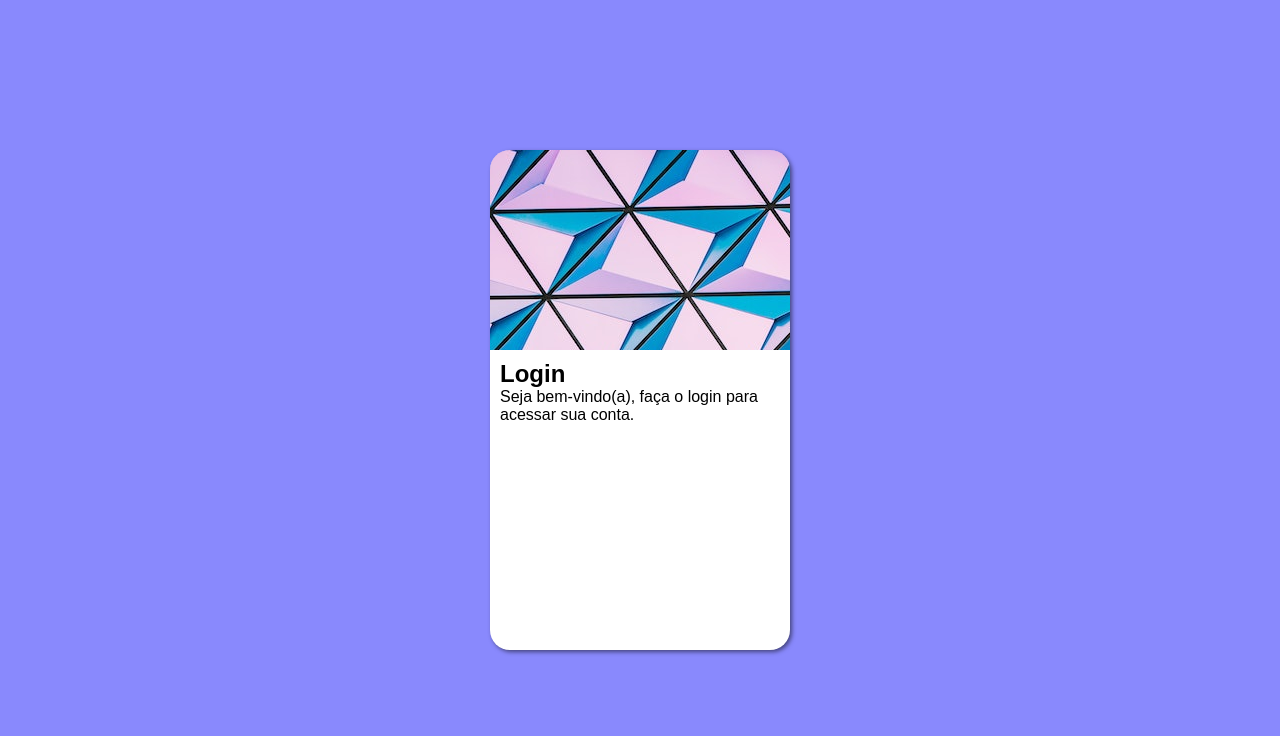
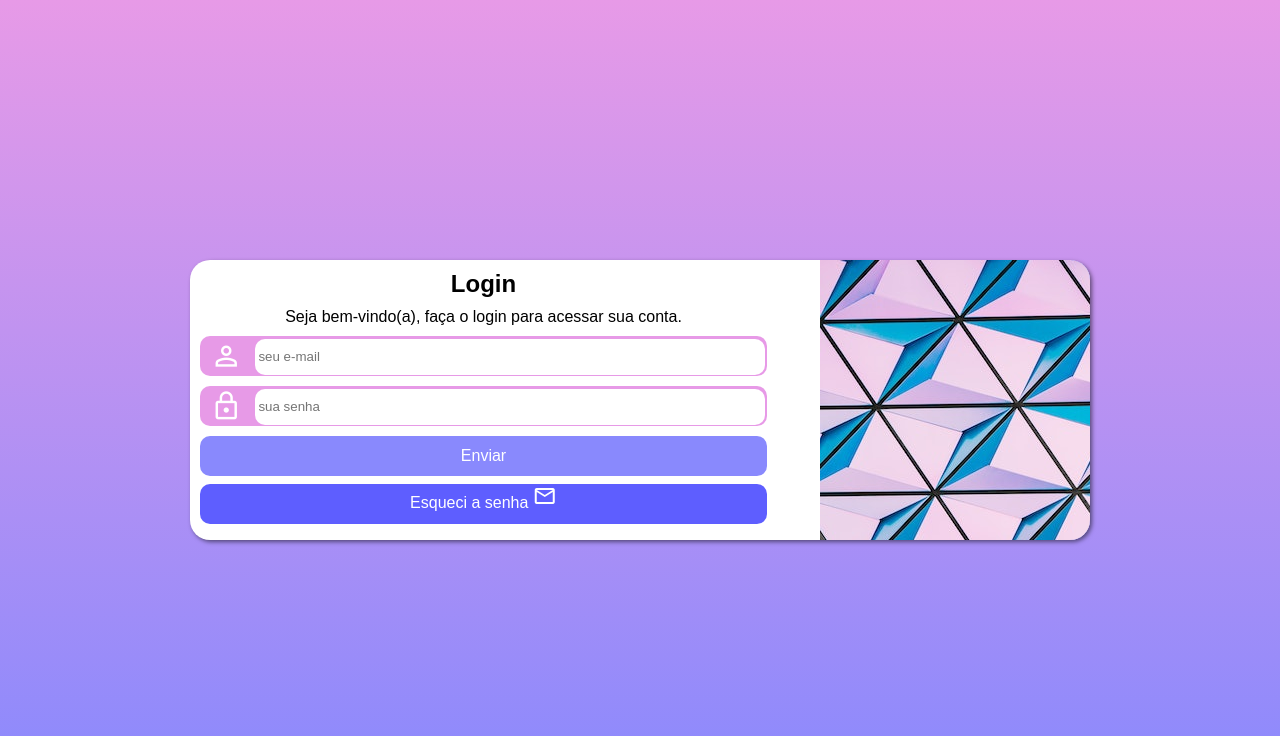
Before and after one commit to TomazdaCosta/projeto-login, a plain HTML site: page index.html in a window 1280 px wide. Drawn offline with nearby package versions, Linux system fonts and the light colour scheme.

Commit message:
alterações

```diff
--- /dev/null
+++ b/estilo/mediaqueries.css
@@ -0,0 +1,88 @@
+@charset "UTF-8";
+
+/*
+
+Pequenas Telas: até 600px
+Smartfone: de 600px até 768px
+Tablet: de 768px até 992px
+Desktop: de 992px até 1200px
+Grandes Telas: acima de 1200px
+
+*/
+
+@media screen and (min-width: 768px) and (max-width: 992px) {
+
+     body {
+          background-image: linear-gradient(to top, #8989fd, #e79ae7);
+     }
+
+     #login {
+          height: 280px;
+          width: 700px;
+     }
+
+     #login > #imagem {
+          float: left;
+          height: 100%;
+          width: 30%;
+     }
+
+     #login > #acesso {
+          float: right;
+          width: 63%;
+     }
+}
+
+@media screen and (min-width: 992px) and (max-width: 1200px) {
+
+     body {
+          background-image: linear-gradient(to top, #8989fd, #e79ae7);
+     }
+
+     #login {
+          height: 280px;
+          width: 800px;
+     }
+
+     #login > #imagem {
+          float: right;
+          height: 100%;
+          width: 30%;
+     }
+
+     #login > #acesso {
+          float: left;
+          width: 65%;
+     }
+
+     #acesso > p {
+          font-size: 1em;
+     }
+}
+
+@media screen and (min-width: 1200px) {
+
+     body {
+          background-image: linear-gradient(to top, #8989fd, #e79ae7);
+     }
+
+     #login {
+          height: 280px;
+          width: 900px;
+     }
+
+     #login > #imagem {
+          float: right;
+          height: 100%;
+          width: 30%;
+     }
+
+     #login > #acesso {
+          float: left;
+          width: 63%;
+     }
+
+     #acesso > p {
+          font-size: 1em;
+     }
+}
--- a/estilo/style.css
+++ b/estilo/style.css
@@ -22,13 +22,15 @@ main {
      position: absolute;
      top: 50%;
      left: 50%;
-     transform: translate(-50%, -50%);
      background-color: #ffffff;
      height: 500px;
      width: 300px;
      border-radius: 20px;
      overflow: hidden;
      box-shadow: 2px 2px 4px rgba(0, 0, 0, 0.500);
+     transition: height 0.3s, width 0.3s;
+     transition-timing-function: ease;
+     transform: translate(-50%, -50%);
 }
 
 #imagem {
@@ -40,4 +42,76 @@ main {
 #acesso {
      display: block;
      padding: 10px;
+     text-align: center;
 }
+
+#acesso > h1 {
+     text-align: center;
+     padding-bottom: 10px;
+}
+
+#acesso > p {
+     font-size: 0.8em;
+}
+
+#campo {
+     background-color: #e79ae7;
+     display: block;
+     width: 100%;
+     height: 40px;
+     border-radius: 10px;
+     margin: 10px 0px;
+}
+
+#campo > label {
+     display: none;
+}
+
+#campo > span {
+     color: #ffffff;
+     font-size: 2em;
+     width: 40px;
+     padding: 4px;
+     border: 0px;
+}
+
+#campo > input {
+     height: 90%;
+     width: calc(100% - 57px);
+     border-radius: 10px;
+     border: none;
+     transform: translateY(-11px);
+}
+
+div > input[type=submit] {
+     display: block;
+     font-size: 1em;
+     width: 100%;
+     height: 40px;
+     margin-top: 10px;
+     background-color: #8989fd;
+     color: #ffffff;
+     border: none;
+     border-radius: 10px;
+}
+
+div > input[type=submit]:hover {
+     background-color: #5757bb;
+     color: #ffffff;
+}
+
+div > a {
+     display: block;
+     text-align: center;
+     text-decoration: none;
+     width: 100%;
+     height: 40px;
+     margin-top: 8px;
+     border-radius: 10px;
+     background-color: #5e5eff;
+     color: #ffffff;
+}
+
+div > a:hover {
+     background-color: #4343ce;
+}
--- a/index.html
+++ b/index.html
@@ -6,6 +6,8 @@
      <meta name="viewport" content="width=device-width, initial-scale=1.0">
      <title>Login</title>
      <link rel="stylesheet" href="estilo/style.css">
+     <link rel="stylesheet" href="estilo/mediaqueries.css">
+     <link rel="stylesheet" href="https://fonts.googleapis.com/css2?family=Material+Symbols+Outlined:opsz,wght,FILL,GRAD@20..48,100..700,0..1,-50..200" />
 </head>
 <body>
      <main>
@@ -19,8 +21,21 @@
                          Seja bem-vindo(a), faça o login para acessar sua conta.
                     </p>
                     <form action="login.php" method="post">
-
+                         <div id="campo">
+                              <span class="material-symbols-outlined">person</span>
+                              <input type="email" name="email" id="iemail" placeholder=" seu e-mail" autocomplete="email" required>
+                              <label for="iemail">Login</label>
+                         </div>
+                         <div id="campo">
+                              <span class="material-symbols-outlined">lock</span>
+                              <input type="password" name="sen" id="isen" placeholder=" sua senha" autocomplete="password" required>
+                              <label for="isen">Senha</label>
+                         </div>
                     </form>
+                    <input type="submit" value="Enviar">
+                    <a href="esqueci.html">
+                         Esqueci a senha <span class="material-symbols-outlined">mail</span>
+                    </a>
                </div>
           </section>
      </main>
```
